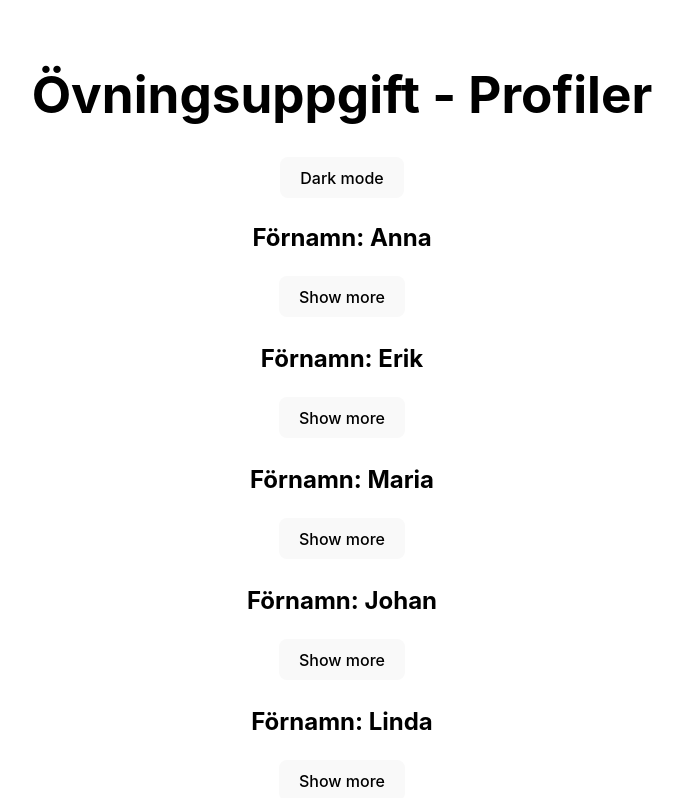
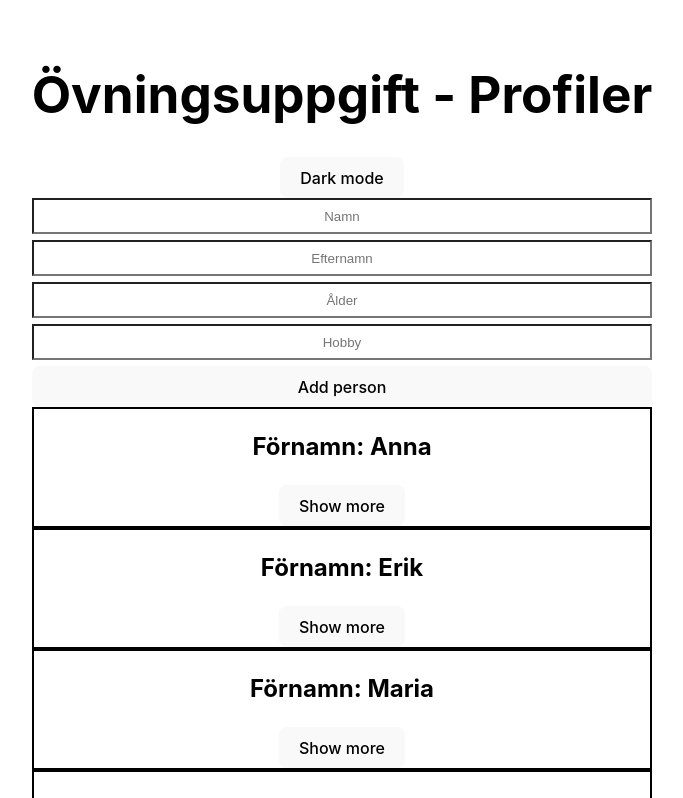
Before and after one commit to Zairaxx/react-state-webb24, a React (Vite) app: page / in a window 1280 px wide. Shown: the top 798 px of the page, without its empty margins (298-981 px from the left). Built offline with nearby package versions, Linux system fonts and the light colour scheme.

Commit message:
added inputs

```diff
--- a/src/App.css
+++ b/src/App.css
@@ -45,3 +45,24 @@ body:has(.light) {
   background:white;
   color:black;
 }
+
+.light-border {
+  border:2px solid white;
+}
+
+.dark-border {
+  border:2px solid black;
+}
+
+input {
+  background:white;
+  color:black;
+  height:30px;
+  text-align: center;
+}
+
+.form {
+  display:flex;
+flex-direction: column;
+justify-content:center;
+gap:6px;}
--- a/src/App.jsx
+++ b/src/App.jsx
@@ -6,9 +6,8 @@ import Profile from './components/Profile'
 
 function App() {
 
-  let [darkMode,setDarkMode] = useState(false)
-
-  let personer = [
+  let [darkMode,setDarkMode] = useState(false);
+  let [personer, setPersoner] = useState([
     {
         namn: "Anna",
         efternamn: "Svensson",
@@ -39,12 +38,51 @@ function App() {
         ålder: 30,
         hobby: "Resa"
     }
-];
-  return <div className={!darkMode && "light"}>
-  <h1>Övningsuppgift - Profiler</h1>
-  <button onClick={() => {setDarkMode(!darkMode)}}>{darkMode ? "Light mode" : "Dark mode"}</button>
-{personer.map((person) => <Profile data={person}/>)}
+])
+
+  //State för att spara värden från input
+  let [name,setName] = useState("")
+  let [lastName,setLastName] = useState("")
+  let [age,setAge] = useState("")
+  let [hobby,setHobby] = useState("")
+
+  const addPerson = () => {
+
+    let newPerson = {
+      namn:name,
+      efternamn:lastName,
+      ålder:age,
+      hobby:hobby
+    }
+
+    //Lägga in objektet i arrayen
+    //Skapar en kopia av vårt personer-state
+    let newArray = [...personer]
+    //Lägg till ny person
+    newArray.push(newPerson);
+    //Byt ut gammal array i state mot nya arrayen
+    setPersoner(newArray);
+  }
+
+
+  return (
+  <div className={!darkMode && "light"}>
+    <h1>Övningsuppgift - Profiler</h1>
+    {/* Darkmode & Light mode  */}
+    <button onClick={() => {setDarkMode(!darkMode)}}>{darkMode ? "Light mode" : "Dark mode"}</button>
+
+    {/* Lägg till nya personer */}
+    <div className="form">
+      <input type="text" placeholder="Namn" onChange={(event) => setName(event.target.value)} />
+      <input type="text" placeholder="Efternamn" onChange={(event) => setLastName(event.target.value) }/>
+      <input type="text" placeholder="Ålder" onChange={(event)=> setAge(event.target.value) }/>
+      <input type="text" placeholder="Hobby" onChange={(event) => setHobby(event.target.value) }/>
+      <button onClick={addPerson}>Add person</button>
   </div>
+
+  {/* Loopar ut alla personer */}
+  {personer.map((person) => <Profile data={person} darkMode={darkMode}/>)}
+  </div>)
 }
 
 export default App
--- a/src/components/Profile.jsx
+++ b/src/components/Profile.jsx
@@ -8,7 +8,7 @@ const Profile = (props) => {
         setShowMore(!showMore)
     }
 
-    return <div style={{border:"2px solid white"}}>
+    return <div className={props.darkMode ? "light-border" : "dark-border"} >
         <h2>Förnamn: {props.data.namn}</h2>
         <button onClick={toggleShow}>{showMore ? "Show less" : "Show more"}</button>
 
```
